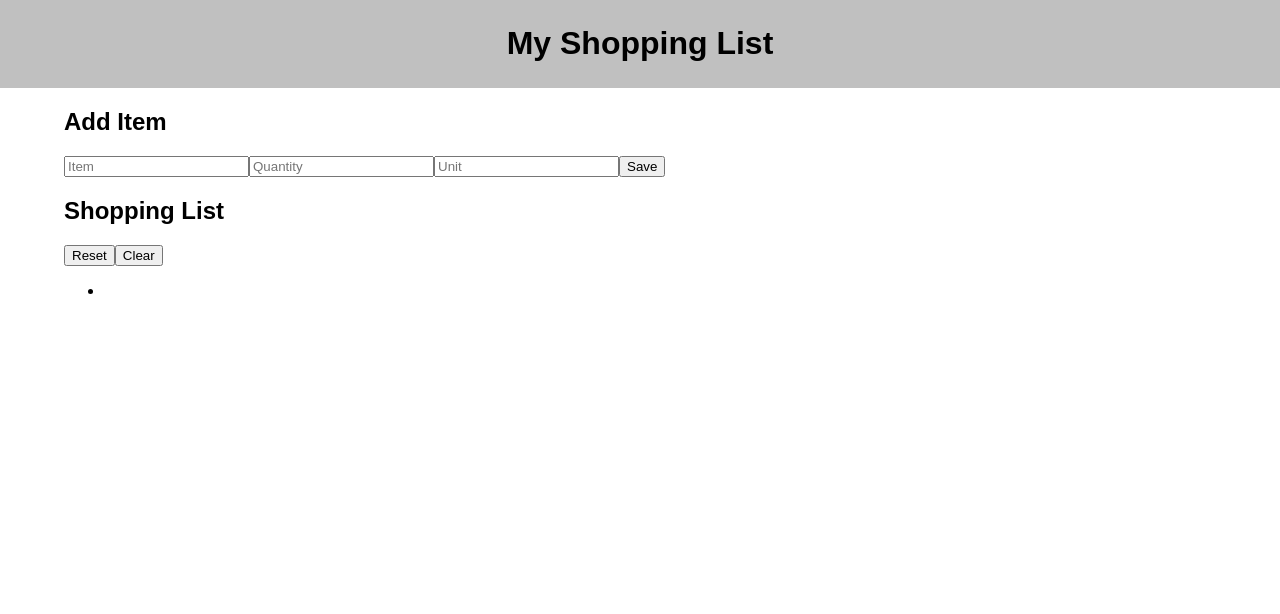
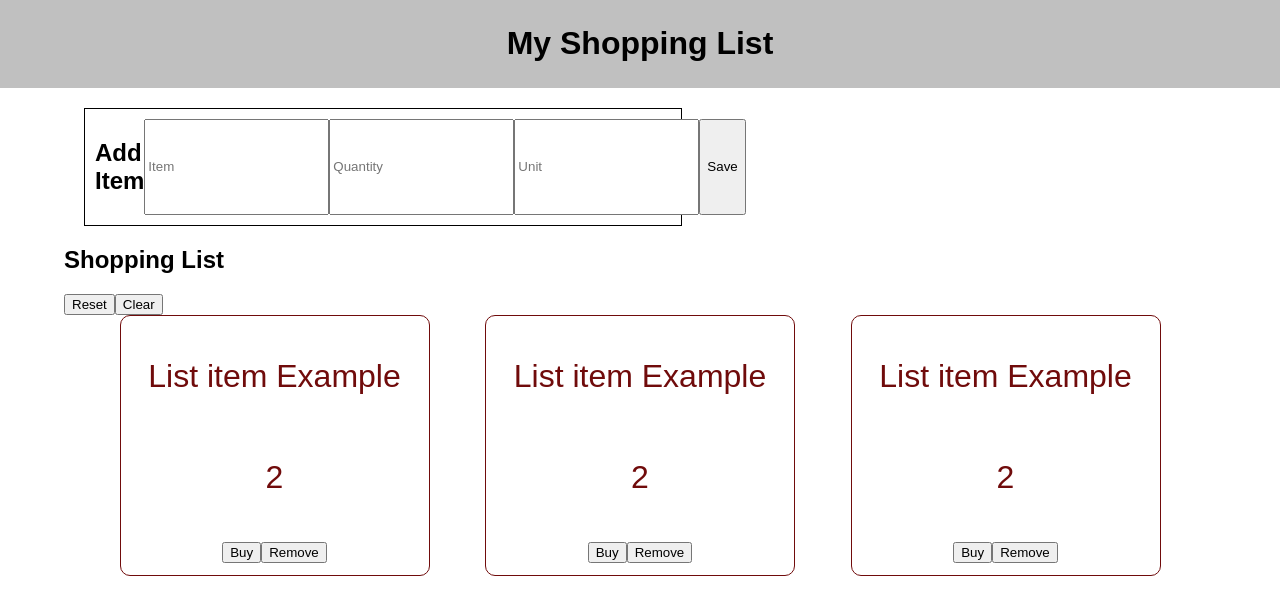
Before and after one commit to drewhoek/group-fs-react-shopping-list, a React (Create React App) app: page / in a window 1280 px wide. Shown: the top 614 px of the page. Built offline with nearby package versions, Linux system fonts and the light colour scheme.

Commit message:
some style created

```diff
--- a/src/components/App/App.css
+++ b/src/components/App/App.css
@@ -2,3 +2,31 @@ main {
   width: 90%;
   margin: auto;
 }
+
+.entry-form {
+  display: flex;
+  flex-direction: row;
+  justify-content: space-evenly;
+  width: 50%;
+  margin: 20px;
+  padding: 10px;
+  border: 1px solid black;
+
+}
+.list {
+  display: flex;
+  width: 90vw;
+  justify-content: space-evenly;
+}
+
+.list-items {
+  width: 25%;
+  display: flex;
+  flex-direction: column;
+  align-items: center;
+  border: 1px solid rgb(112, 11, 11);
+  padding: 10px;
+  border-radius: 10px;
+  color: rgb(112, 11, 11);
+  font-size: 2rem;
+}
--- a/src/components/App/App.jsx
+++ b/src/components/App/App.jsx
@@ -39,7 +39,7 @@ function App() {
                 <container className="entry-form">
                     <ShoppingListForm />
                 </container>
-                <container className="list">
+                <container>
                     <ShoppingList />
                 </container>
             </main>
--- a/src/components/ShoppingList/ShoppingList.jsx
+++ b/src/components/ShoppingList/ShoppingList.jsx
@@ -1,15 +1,40 @@
+
+
 export function ShoppingList () {
 
     return (
         <>
+        <div className="header2">
         <h2>Shopping List</h2>
         <button>Reset</button>
         <button>Clear</button>
-        <ul>
-            <li>
-
-            </li>
-        </ul>
+        </div>
+        <div className="list">
+        <div className="list-items">
+            <p>List item Example</p>
+            <p>2</p>
+            <div className="buttons">
+            <button>Buy</button>
+            <button>Remove</button>
+            </div>
+        </div>
+        <div className="list-items">
+            <p>List item Example</p>
+            <p>2</p>
+            <div className="buttons">
+            <button>Buy</button>
+            <button>Remove</button>
+            </div>
+        </div>
+        <div className="list-items">
+            <p>List item Example</p>
+            <p>2</p>
+            <div className="buttons">
+            <button>Buy</button>
+            <button>Remove</button>
+            </div>
+        </div>
+        </div>
 
         </>
     )
```
Also changed, not shown: src/components/ShoppingList/ShopingList.css (added).
